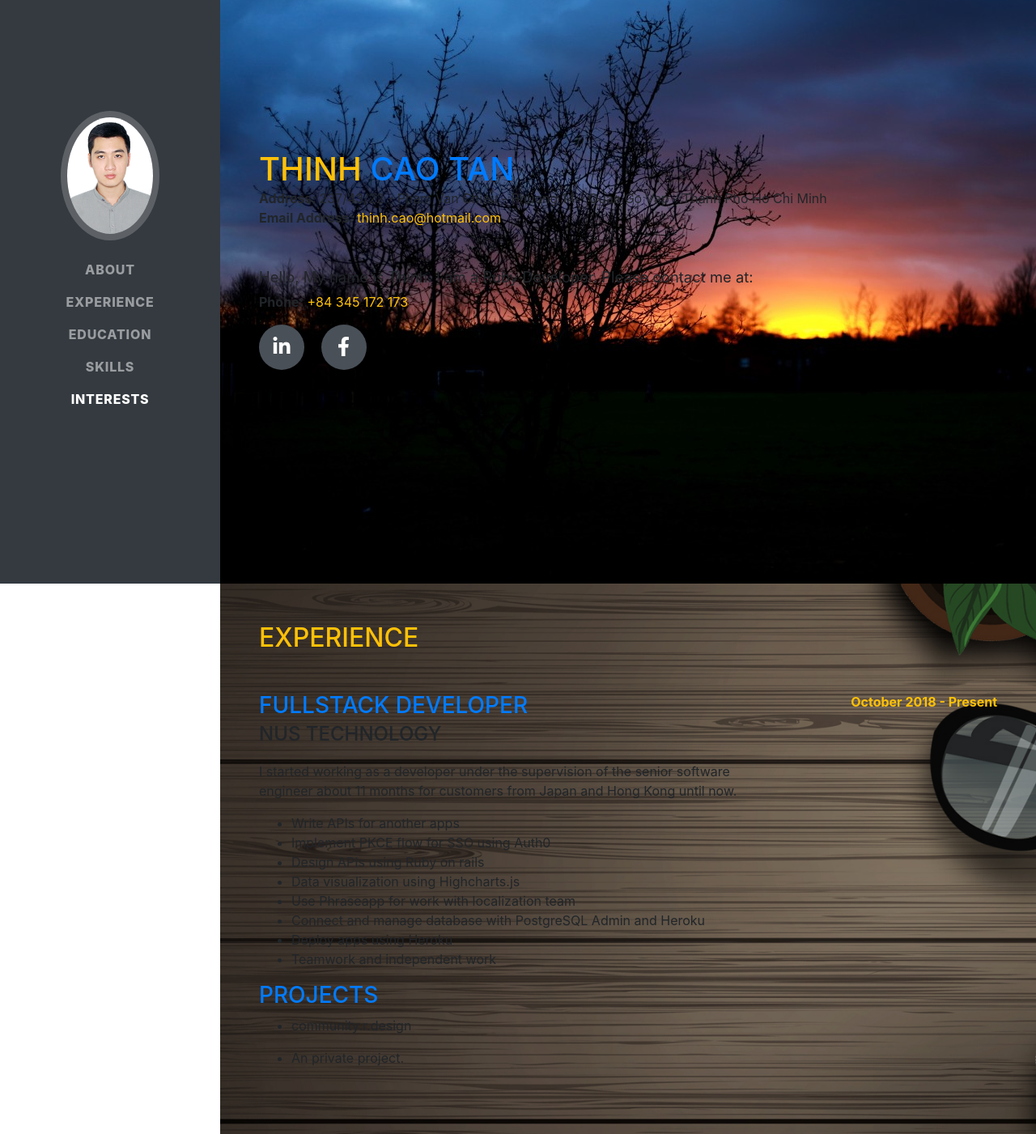
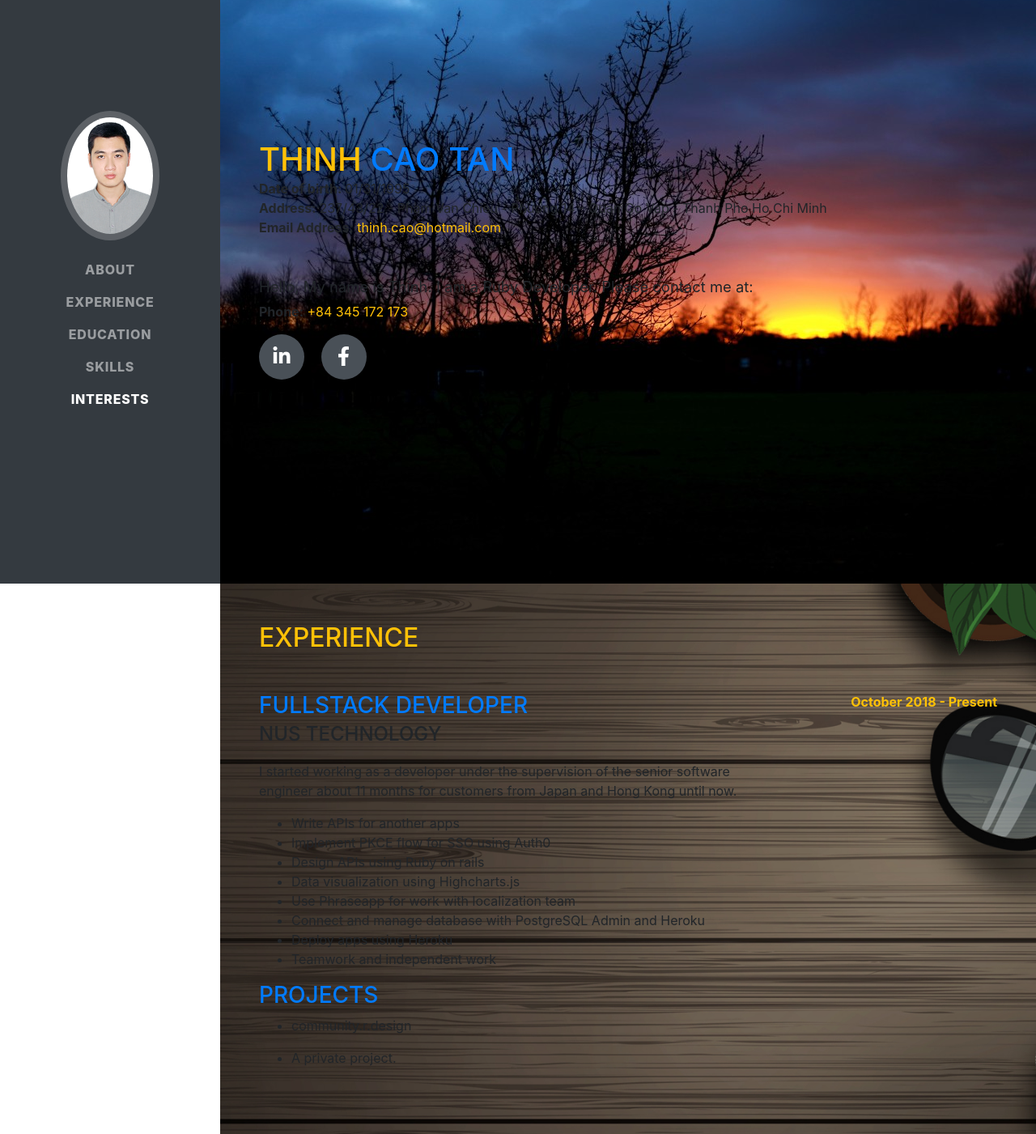
Before and after one commit to thinhct95/thinhct95.github.io, a website with bundled scripts: page index.html in a window 1280 px wide. Shown: the part 79-1480 px from the top of the page at 81% size. Built offline with nearby package versions, Linux system fonts and the light colour scheme; a web font is replaced by a local one.

Commit message:
Add date of birth

```diff
--- a/index.html
+++ b/index.html
@@ -98,8 +98,8 @@
           <span class="text-primary">Cao Tan</span>
         </h1>
         <div class="mb-5">
-          <b>Address: </b>237/43/22 - Pham Van Chieu - Phuong 14 - Quan Go Vap - Thanh Pho Ho Chi Minh
-          <br>
+          <p class="mb-0"><b>Date of birth: </b>01/31/1995</p>
+          <p class="mb-0"><b>Address: </b>237/43/22 - Pham Van Chieu - Phuong 14 - Quan Go Vap - Thanh Pho Ho Chi Minh</p>
           <p>
             <b>Email Address:</b>
             <span class="text-warning">
@@ -160,7 +160,7 @@
                 <p>community.r.design</p>
               </li>
               <li>
-                An private project.
+                A private project.
               </li>
             </ul>
           </div>
```
